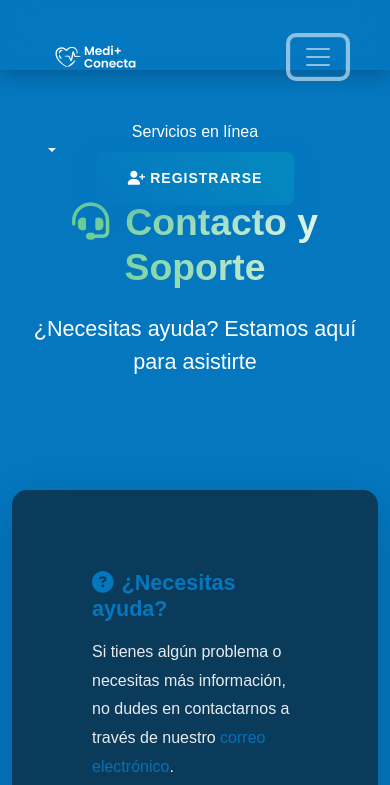
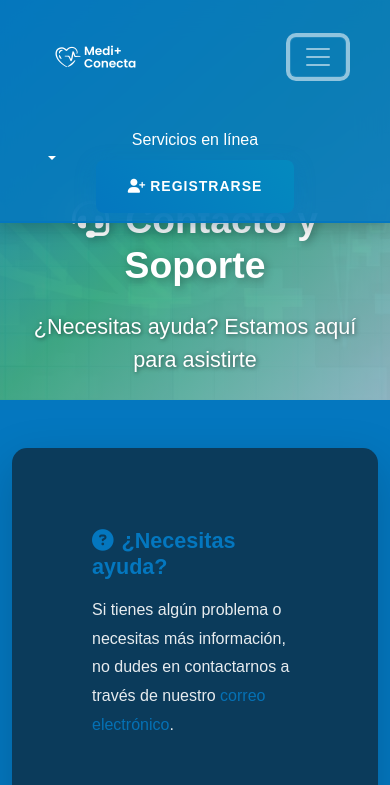
Before and after one commit to MoisesMartinezDuocUC/mediconecta, a plain HTML site: page contacto.html in a window 390 px wide. Both pictures are taken after a click on the button 318 px from the left and 57 px from the top of the page. Shown: the top 785 px of the page. Drawn offline with nearby package versions, Linux system fonts and the light colour scheme.

Commit message:
Se modifica dimensiones de nabvar mobile y se añade imagen banner a vista de contacto

```diff
--- a/contacto.html
+++ b/contacto.html
@@ -69,21 +69,31 @@
     <!-- Contenido principal -->
     <main id="main-content">
         <!-- Banner de contacto -->
-        <section class="category-banner position-relative text-center text-white mb-5" style="margin-top: 200px;">
-            <div class="container">
+        <section class="category-banner position-relative text-center text-white mb-5">
+            <!-- Imagen de fondo -->
+            <img src="assets/images/bannerContacto.avif" alt="Banner contacto"
+                class="w-100 h-100 object-fit-cover position-absolute top-0 start-0"
+                style="z-index: -2; filter: brightness(0.6);">
+
+            <!-- Overlay con gradiente suave -->
+            <div class="banner-overlay position-absolute top-0 start-0 w-100 h-100"
+                style="z-index: -1; background: linear-gradient(135deg, rgba(4, 119, 191, 0.85) 0%, rgba(65, 191, 120, 0.6) 50%, rgba(242, 242, 242, 0.5) 100%);">
+            </div>
+
+            <div class="container py-5" style="margin-top: 150px;">
                 <div class="row">
                     <div class="col-12">
-                        <h1 class="display-3 fw-bold mb-4" style="background: linear-gradient(80deg, #41BF78, #ffffff); -webkit-background-clip: text; -webkit-text-fill-color: transparent; background-clip: text;">
+                        <h1 class="display-3 fw-bold mb-4" style="text-shadow: 2px 2px 8px rgba(0,0,0,0.3); color: white;">
                             <i class="fas fa-headset me-3"></i>Contacto y Soporte
                         </h1>
-                        <p class="lead fs-4">¿Necesitas ayuda? Estamos aquí para asistirte</p>
+                        <p class="lead fs-4" style="text-shadow: 1px 1px 4px rgba(0,0,0,0.5);">¿Necesitas ayuda? Estamos aquí para asistirte</p>
                     </div>
                 </div>
             </div>
         </section>
 
         <!-- Contenido de contacto -->
-        <section class="contact-section py-5">
+        <section class="contact-section">
             <div class="container">
                 <div class="row justify-content-center">
                     <div class="col-lg-8">
@@ -169,4 +179,22 @@
 
     <!-- Scripts -->
     <script src="https://cdn.jsdelivr.net/npm/bootstrap@5.3.0/dist/js/bootstrap.bundle.min.js"></script>
+
+    <!-- Script para ajuste de altura del navbar en móviles -->
+    <script>
+        document.addEventListener('DOMContentLoaded', function() {
+            const navbarToggler = document.querySelector('.navbar-toggler');
+            const navbar = document.querySelector('.navbar');
+
+            navbarToggler.addEventListener('click', function() {
+                setTimeout(() => {
+                    if (navbar.querySelector('.navbar-collapse').classList.contains('show')) {
+                        navbar.classList.add('show-menu');
+                    } else {
+                        navbar.classList.remove('show-menu');
+                    }
+                }, 100);
+            });
+        });
+    </script>
 </body>
--- a/css/contacto.css
+++ b/css/contacto.css
@@ -157,9 +157,22 @@ body {
         text-align: center;
         color: var(--color-white);
         margin-bottom: 4rem;
+        height: 400px;
+        position: relative;
+        overflow: hidden;
+    }
+
+    .category-banner img {
+        object-position: center 30%;
+        filter: brightness(0.6);
     }
 
     /* Sección de Contacto */
+    .contact-section {
+        padding-top: 0;
+        padding-bottom: 3rem;
+    }
+
     .contact-section .card {
         border: 0;
         box-shadow: 0 4px 20px rgba(0,0,0,0.25);
@@ -299,6 +312,22 @@ body {
         text-align: center;
     }
 
+    /* Ajuste de navbar para móviles */
+    .navbar {
+        height: auto !important;
+        min-height: 70px !important;
+        max-height: none !important;
+        padding-bottom: 0.5rem !important;
+    }
+
+    .navbar.show-menu {
+        padding-bottom: 1rem !important;
+    }
+
+    .navbar-collapse {
+        margin-top: 0.5rem;
+    }
+
     .card {
         margin-bottom: var(--spacing-md);
     }
--- a/css/custom.css
+++ b/css/custom.css
@@ -281,6 +281,22 @@ body {
         text-align: center;
     }
 
+    /* Ajuste de navbar para móviles */
+    .navbar {
+        height: auto !important;
+        min-height: 70px !important;
+        max-height: none !important;
+        padding-bottom: 0.5rem !important;
+    }
+
+    .navbar.show-menu {
+        padding-bottom: 1rem !important;
+    }
+
+    .navbar-collapse {
+        margin-top: 0.5rem;
+    }
+
     .cards-flexbox {
         flex-direction: column;
     }
--- a/css/registro.css
+++ b/css/registro.css
@@ -270,6 +270,22 @@ body {
         text-align: center;
     }
 
+    /* Ajuste de navbar para móviles */
+    .navbar {
+        height: auto !important;
+        min-height: 70px !important;
+        max-height: none !important;
+        padding-bottom: 0.5rem !important;
+    }
+
+    .navbar.show-menu {
+        padding-bottom: 1rem !important;
+    }
+
+    .navbar-collapse {
+        margin-top: 0.5rem;
+    }
+
     .card {
         margin-bottom: var(--spacing-md);
     }
```
Also changed, not shown: index.html (+16 -0 lines), registro.html (+18 -0 lines), assets/images/bannerContacto.avif (added).
